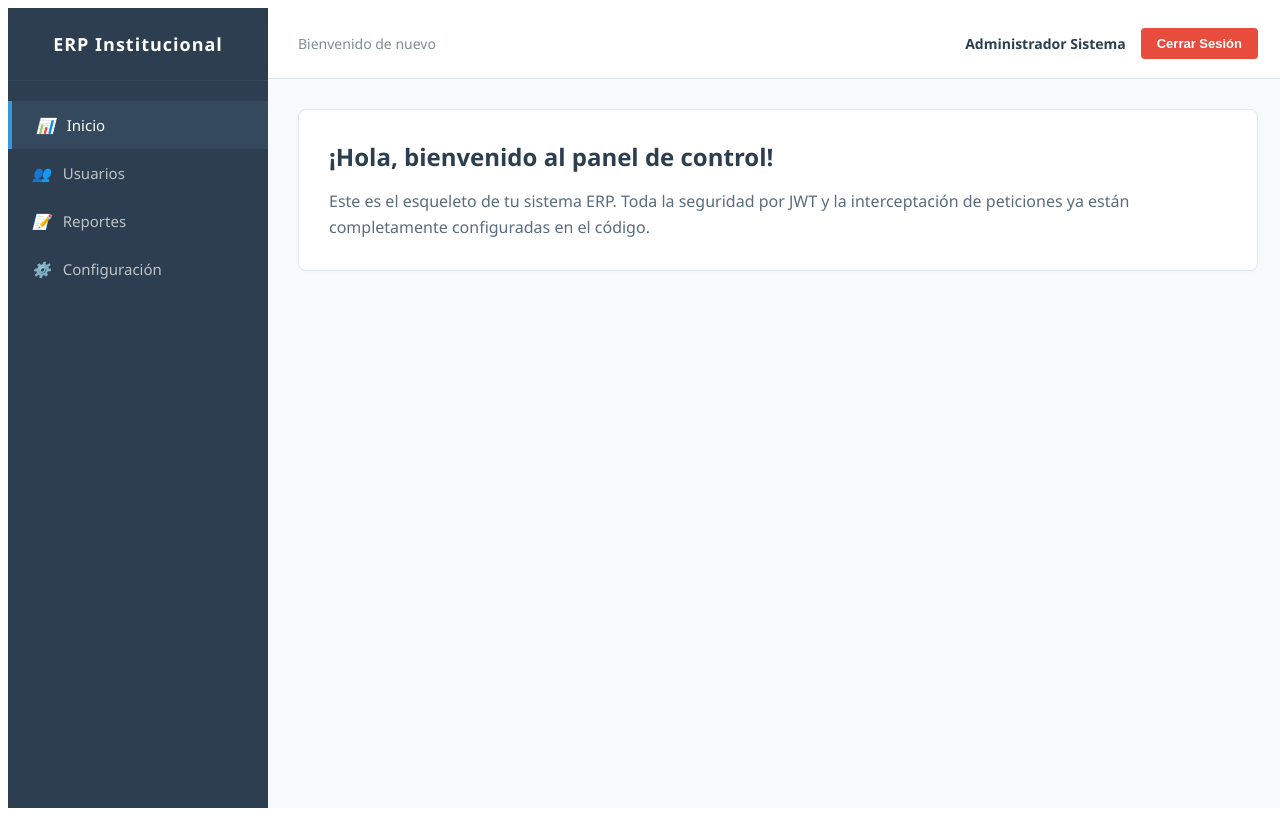
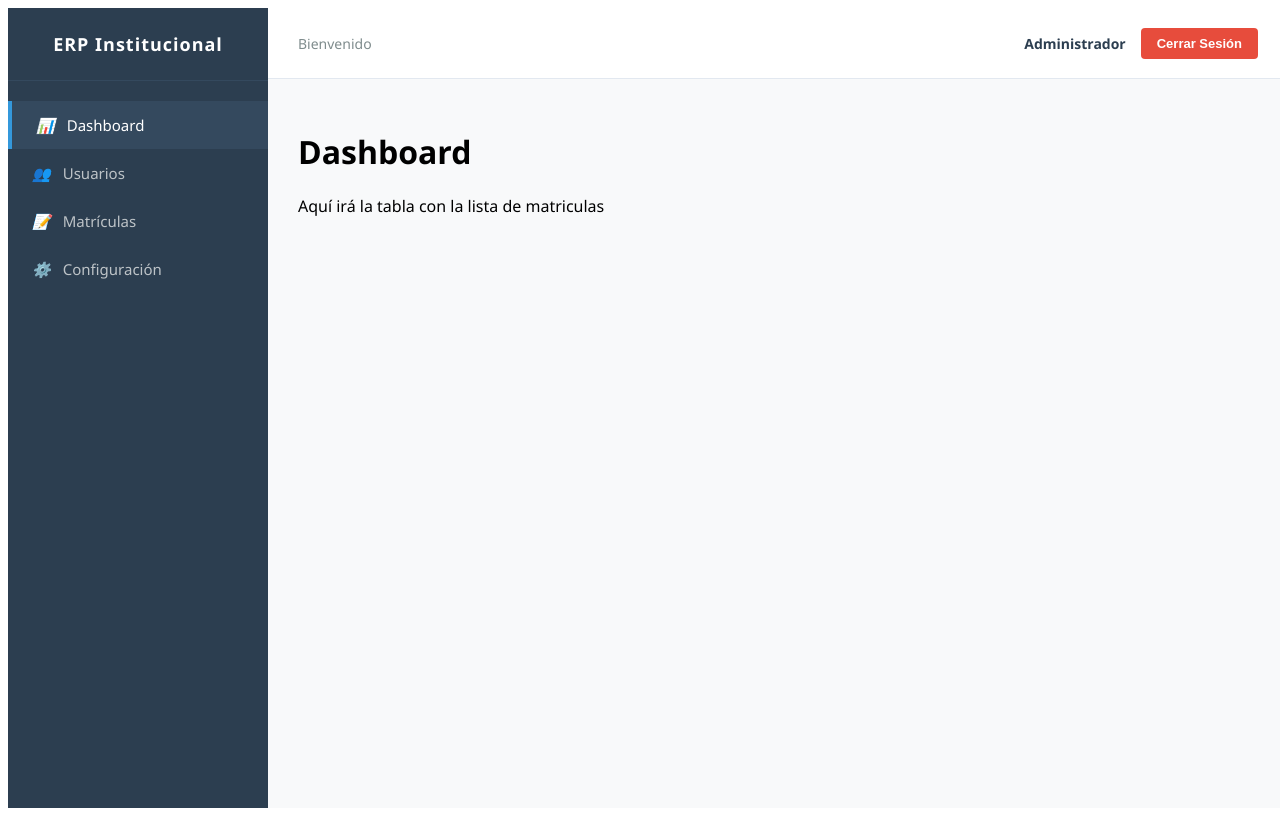
Before and after one commit to JordanIsr/ERP-Institucional-front, an Angular app: page /dashboard in a window 1280 px wide. Built offline with nearby package versions, Linux system fonts and the light colour scheme.

Commit message:
second commit - modules - matriculas - layout

```diff
--- a/src/app/pages/dashboard/dashboard.html
+++ b/src/app/pages/dashboard/dashboard.html
@@ -1,38 +1,4 @@
-<div class="erp-layout">
-
-  <aside class="sidebar">
-    <div class="sidebar-logo">
-      <h3>ERP Institucional</h3>
-    </div>
-    <nav class="sidebar-menu">
-      <ul>
-        <li class="active"><a href="#"><i class="icon">📊</i> Inicio</a></li>
-        <li><a href="users"><i class="icon">👥</i> Usuarios</a></li>
-        <li><a href="#"><i class="icon">📝</i> Reportes</a></li>
-        <li><a href="settings"><i class="icon">⚙️</i> Configuración</a></li>
-      </ul>
-    </nav>
-  </aside>
-
-  <div class="main-container">
-
-    <header class="header">
-      <div class="header-title">
-        <span>Bienvenido de nuevo</span>
-      </div>
-      <div class="header-user">
-        <span class="username">{{ usuarioLogueado }}</span>
-        <button (click)="logout()" class="btn-logout">Cerrar Sesión</button>
-      </div>
-    </header>
-
-    <main class="content">
-      <div class="welcome-card">
-        <h1>¡Hola, bienvenido al panel de control!</h1>
-        <p>Este es el esqueleto de tu sistema ERP. Toda la seguridad por JWT y la interceptación de peticiones ya están completamente configuradas en el código.</p>
-      </div>
-
-      </main>
-
-  </div>
+<div class="module-container">
+  <h1>Dashboard</h1>
+  <p>Aquí irá la tabla con la lista de matriculas</p>
 </div>
--- /dev/null
+++ b/src/app/pages/layout/layout.html
@@ -0,0 +1,40 @@
+<div class="erp-layout">
+
+  <aside class="sidebar">
+    <div class="sidebar-logo">
+      <h3>ERP Institucional</h3>
+    </div>
+    <nav class="sidebar-menu">
+      <ul>
+        <li routerLinkActive="active">
+          <a routerLink="/dashboard"><i class="icon">📊</i> Dashboard</a></li>
+        <li routerLinkActive="active">
+          <a routerLink="/users"><i class="icon">👥</i> Usuarios</a></li>
+        <li routerLinkActive="active">
+          <a routerLink="/matriculas"><i class="icon">📝</i> Matrículas</a></li>
+        <li routerLinkActive="active">
+          <a routerLink="/settings"><i class="icon">⚙️</i> Configuración</a></li>
+      </ul>
+    </nav>
+  </aside>
+
+  <div class="main-container">
+
+    <header class="header">
+      <div class="header-title">
+        <span>Bienvenido</span>
+      </div>
+      <div class="header-user">
+        <span class="username">{{ usuarioLogueado }}</span>
+        <button (click)="logout()" class="btn-logout">Cerrar Sesión</button>
+      </div>
+    </header>
+
+    <main class="content">
+
+      <router-outlet></router-outlet>
+
+    </main>
+
+  </div>
+</div>
--- /dev/null
+++ b/src/app/pages/layout/layout.scss
@@ -0,0 +1,121 @@
+.erp-layout {
+  display: flex;
+  height: 100vh;
+  width: 100vw;
+  overflow: hidden;
+  font-family: 'Segoe UI', Tahoma, Geneva, Verdana, sans-serif;
+  background-color: #f8f9fa;
+}
+
+/* --- SIDEBAR --- */
+.sidebar {
+  width: 260px;
+  background-color: #2c3e50; /* Azul oscuro corporativo */
+  color: #ffffff;
+  display: flex;
+  flex-direction: column;
+
+  .sidebar-logo {
+    padding: 24px;
+    text-align: center;
+    border-bottom: 1px solid #34495e;
+    h3 { margin: 0; font-size: 18px; letter-spacing: 1px; }
+  }
+
+  .sidebar-menu {
+    flex: 1;
+    padding: 20px 0;
+    ul {
+      list-style: none;
+      padding: 0;
+      margin: 0;
+
+      li {
+        a {
+          display: flex;
+          align-items: center;
+          padding: 14px 24px;
+          color: #bdc3c7;
+          text-decoration: none;
+          font-size: 15px;
+          transition: all 0.3s ease;
+
+          .icon { margin-right: 12px; }
+        }
+
+        &:hover a, &.active a {
+          color: #ffffff;
+          background-color: #34495e;
+          border-left: 4px solid #3498db; /* Detalle azul brillante */
+        }
+      }
+    }
+  }
+}
+
+/* --- CONTENEDOR PRINCIPAL Y HEADER --- */
+.main-container {
+  flex: 1;
+  display: flex;
+  flex-direction: column;
+  overflow: hidden;
+}
+
+.header {
+  height: 70px;
+  background-color: #ffffff;
+  border-bottom: 1px solid #e2e8f0;
+  display: flex;
+  justify-content: space-between;
+  align-items: center;
+  padding: 0 30px;
+
+  .header-title {
+    color: #7f8c8d;
+    font-size: 14px;
+  }
+
+  .header-user {
+    display: flex;
+    align-items: center;
+    gap: 15px;
+
+    .username {
+      font-weight: 600;
+      color: #2c3e50;
+      font-size: 14px;
+    }
+
+    .btn-logout {
+      background-color: #e74c3c;
+      color: white;
+      border: none;
+      padding: 8px 16px;
+      border-radius: 4px;
+      cursor: pointer;
+      font-size: 13px;
+      font-weight: bold;
+      transition: background-color 0.2s;
+
+      &:hover { background-color: #c0392b; }
+    }
+  }
+}
+
+/* --- CONTENIDO INTERNO --- */
+.content {
+  flex: 1;
+  padding: 30px;
+  overflow-y: auto; /* Hace que solo el contenido tenga scroll si es muy largo */
+
+  .welcome-card {
+    background-color: #ffffff;
+    padding: 30px;
+    border-radius: 8px;
+    box-shadow: 0 2px 4px rgba(0,0,0,0.02);
+    border: 1px solid #e2e8f0;
+
+    h1 { color: #2c3e50; margin-top: 0; font-size: 24px; }
+    p { color: #5a6c7d; line-height: 1.6; margin-bottom: 0; }
+  }
+}
--- /dev/null
+++ b/src/app/pages/layout/layout.ts
@@ -0,0 +1,20 @@
+import { Component } from '@angular/core';
+import { Router, RouterOutlet, RouterLink, RouterLinkActive } from '@angular/router';
+
+@Component({
+  selector: 'app-layout',
+  standalone: true,
+  imports: [RouterOutlet, RouterLink, RouterOutlet, RouterLink, RouterLinkActive], // Importamos las herramientas de ruteo
+  templateUrl: './layout.html',
+  styleUrls: ['./layout.scss'] // (Copia aquí tu CSS del layout si lo tenías en app.scss)
+})
+export class Layout {
+  usuarioLogueado: string = 'Administrador';
+
+  constructor(private router: Router) {}
+
+  logout() {
+    localStorage.removeItem('token');
+    this.router.navigate(['/login']);
+  }
+}
--- /dev/null
+++ b/src/app/pages/matriculas/matriculas.html
@@ -0,0 +1,4 @@
+<div class="module-container">
+  <h1>Gestión de Matrículas</h1>
+  <p>Aquí irá la tabla con la lista de matrículas</p>
+</div>
--- a/src/app/pages/settings/settings.html
+++ b/src/app/pages/settings/settings.html
@@ -1 +1,4 @@
-<p>settings works!</p>
+<div class="module-container">
+  <h1>Configuración</h1>
+  <p>Aquí irá la tabla con la lista de usuarios...</p>
+</div>
--- a/src/app/pages/users/users.html
+++ b/src/app/pages/users/users.html
@@ -1,19 +1,4 @@
-<div class="page">
-
-    <div class="users-box">
-
-        <div class="users-header">
-
-            <h2>Usuarios</h2>
-
-        </div>
-
-        <div class="users-content">
-
-            <!-- tabla -->
-
-        </div>
-
-    </div>
-
+<div class="module-container">
+  <h1>Gestión de Usuarios</h1>
+  <p>Aquí irá la tabla con la lista de usuarios...</p>
 </div>
```
Also changed, not shown: src/app/app.routes.ts (+13 -0 lines), src/app/pages/matriculas/matriculas.ts (added, +11 -0 lines), src/app/app.ts (line endings or trailing spaces), src/app/pages/matriculas/matriculas.scss (added), 2 other files (tests, documents, lock files or other folders).
